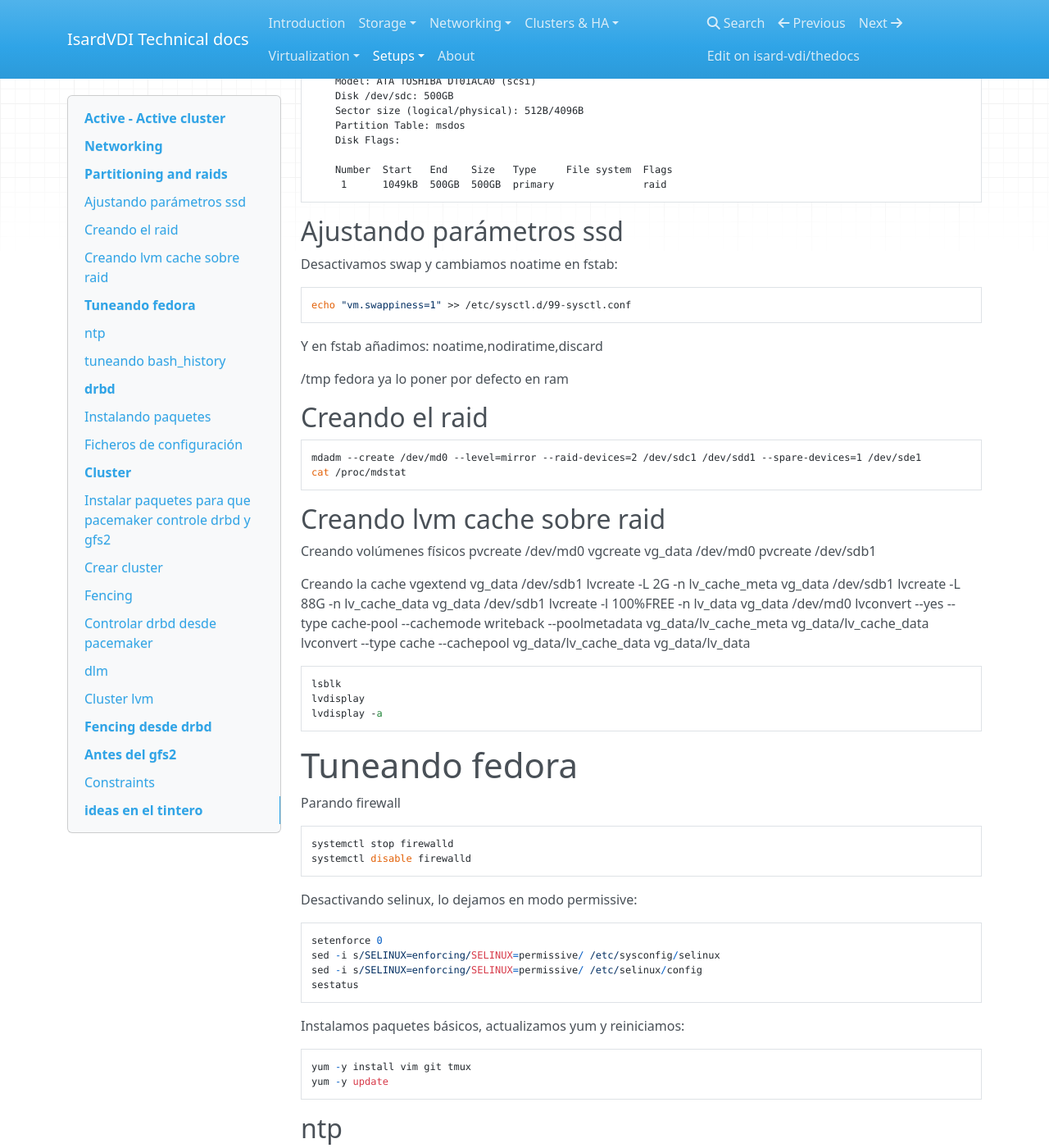
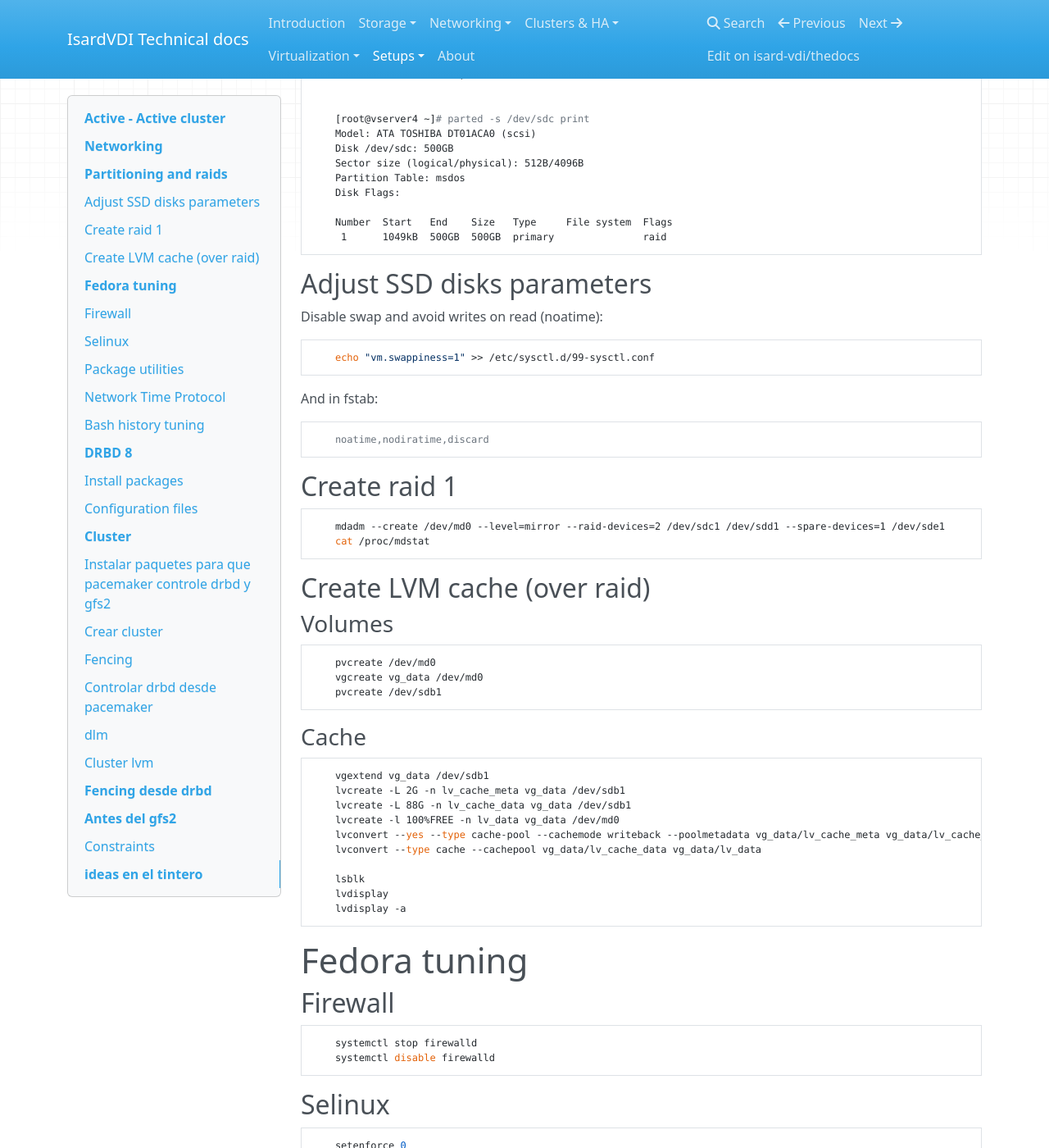
Before and after one commit to isard-vdi/thedocs, an MkDocs documentation site: the page built from docs/setups/ha/active_active.md, in a window 1280 px wide and 1400 px high, scrolled down 2946 px. Shown: the whole window at 82% size. Built offline with MkDocs 1.6.1, drawn with Linux system fonts in a browser that asks for light colours; nearby versions of some CDN libraries; old or Windows-style settings are respelled for this version of MkDocs; some of the changed text lies outside the part shown.

````diff
--- a/docs/setups/ha/active_active.md
+++ b/docs/setups/ha/active_active.md
@@ -169,30 +170,36 @@ Format disks and create partitions
      1      1049kB  500GB  500GB  primary               raid
 ```
 
-## Ajustando parámetros ssd
+## Adjust SSD disks parameters
 
-Desactivamos swap y cambiamos noatime en fstab:
+Disable swap and avoid writes on read (noatime):
 
+```
     echo "vm.swappiness=1" >> /etc/sysctl.d/99-sysctl.conf
+```
 
-Y en fstab añadimos:
+And in fstab:
+```
     noatime,nodiratime,discard
+```
 
-/tmp fedora ya lo poner por defecto en ram
-
-## Creando el raid
-
+## Create raid 1
+```
     mdadm --create /dev/md0 --level=mirror --raid-devices=2 /dev/sdc1 /dev/sdd1 --spare-devices=1 /dev/sde1
     cat /proc/mdstat
+```
 
-## Creando lvm cache sobre raid
+## Create LVM cache (over raid)
 
-Creando volúmenes físicos
+### Volumes
+```
     pvcreate /dev/md0
     vgcreate vg_data /dev/md0
     pvcreate /dev/sdb1
+```
 
-Creando la cache
+### Cache
+```
     vgextend vg_data /dev/sdb1
     lvcreate -L 2G -n lv_cache_meta vg_data /dev/sdb1
     lvcreate -L 88G -n lv_cache_data vg_data /dev/sdb1
@@ -203,36 +210,39 @@ Creando la cache
     lsblk
     lvdisplay
     lvdisplay -a
+```
 
-# Tuneando fedora
+# Fedora tuning
 
-Parando firewall
-
+## Firewall
+```
     systemctl stop firewalld
     systemctl disable firewalld
-
-Desactivando selinux, lo dejamos en modo permissive:
-
+```
+## Selinux
+```
     setenforce 0
     sed -i s/SELINUX=enforcing/SELINUX=permissive/ /etc/sysconfig/selinux
     sed -i s/SELINUX=enforcing/SELINUX=permissive/ /etc/selinux/config
     sestatus
-
-Instalamos paquetes básicos, actualizamos yum y reiniciamos:
-
+```
+## Package utilities
+```
     yum -y install vim git tmux
     yum -y update
+```
 
-## ntp
-
+## Network Time Protocol
+```
 yum -y install ntp
 systemctl start ntpd
 systemctl status ntpd
 systemctl enable ntpd
 date
+```
 
-## tuneando bash_history
-
+## Bash history tuning
+```
     cat >> .bashrc << "EOF"
 
     # bash_history infinite
@@ -253,31 +263,25 @@ date
     export TMOUT=3600
 
     EOF
+```
+# DRBD 8
 
-# drbd
+## Install packages
 
-## Instalando paquetes
+```
+    yum -y install drbd drbd-bash-completion drbd-utils
+```
 
-En fedora los paquetes vienen con la distro, no como en centos que van a
-parte.
+## Configuration files
 
-Instalamos los siguientes paquetes:
-
-    yum -y install drbd drbd-bash-completion drbd-utils
-
-Esta instalación instala una dependencia que pone una regla de udev,
-pero no parece nada rarao, es para tener enlaces simbólicos a los drbds
-desde /dev
-
-## Ficheros de configuración
-
-Copiamos los que vienen por defecto con la distribución:
-
+Get the samples from installed packages:
+```
     cp -a /etc/drbd.conf /root/drbd.conf.dist.f22
     cp -a /etc/drbd.d/global_common.conf /root/drbd_global_common.conf.dist.f22
+```
 
-Ahora en drbd.conf:
-
+drbd.conf:
+```
     global {
             usage-count yes;
     }
@@ -304,7 +308,9 @@ Ahora en drbd.conf:
                     after-sb-2pri disconnect;
             }
     }
+```
 
+Resources
 Y creamos un fichero /etc/drbd.d/vdisks.res para el recurso.
 
 	resource vdisks {
--- a/mkdocs.yml
+++ b/mkdocs.yml
@@ -41,6 +41,8 @@ pages:
     - HA Clusters:
        - Active-Pasive: setups/ha/active_passive.md
        - Active-Active: setups/ha/active_active.md
+    - Virtualization:
+        - GPU SRIOV: setups/virtualization/gpu_sriov.md
 - About: about/license.md
 
 # Copyright
````
Also changed, not shown: other parts of docs/setups/ha/active_active.md (+6 -5 lines).
